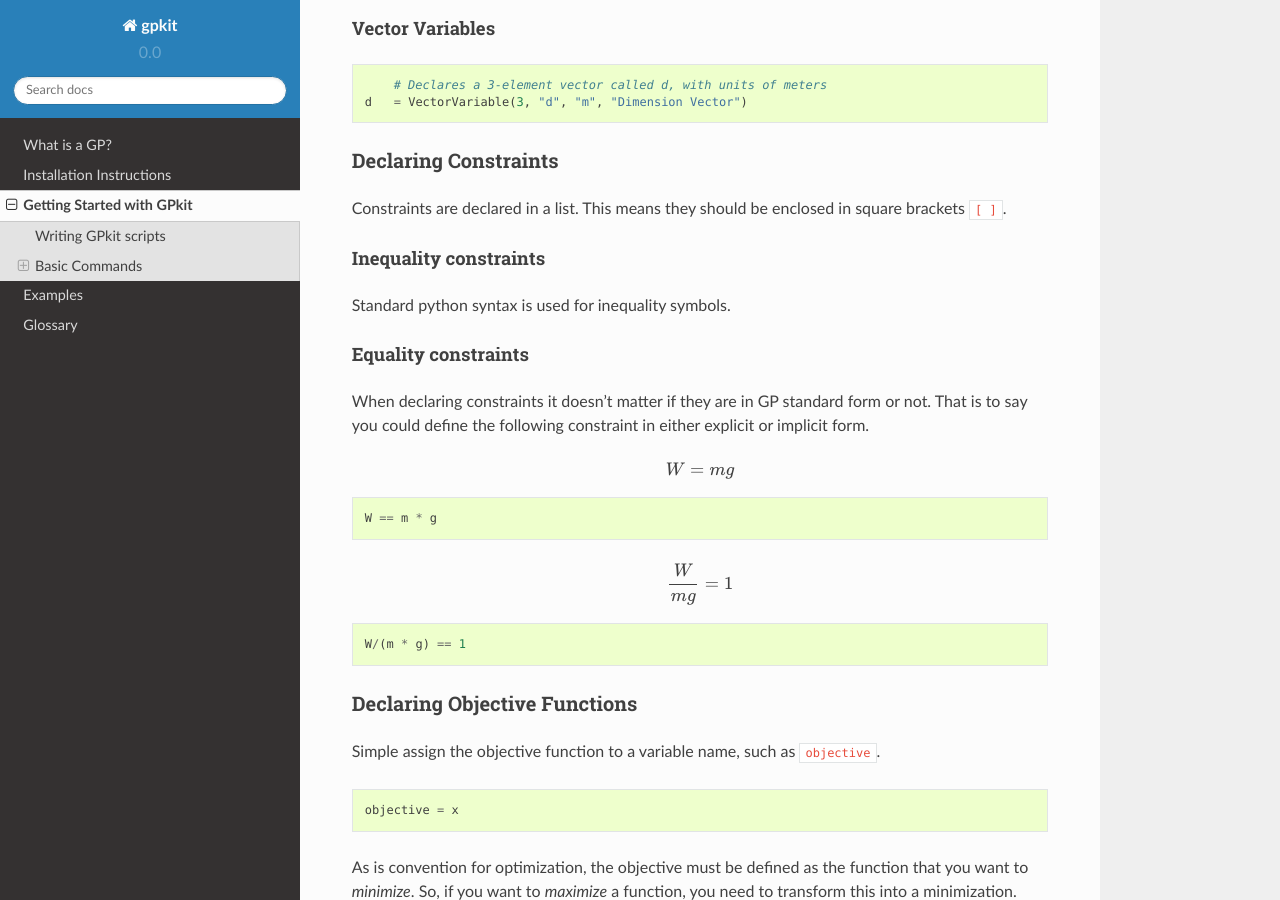
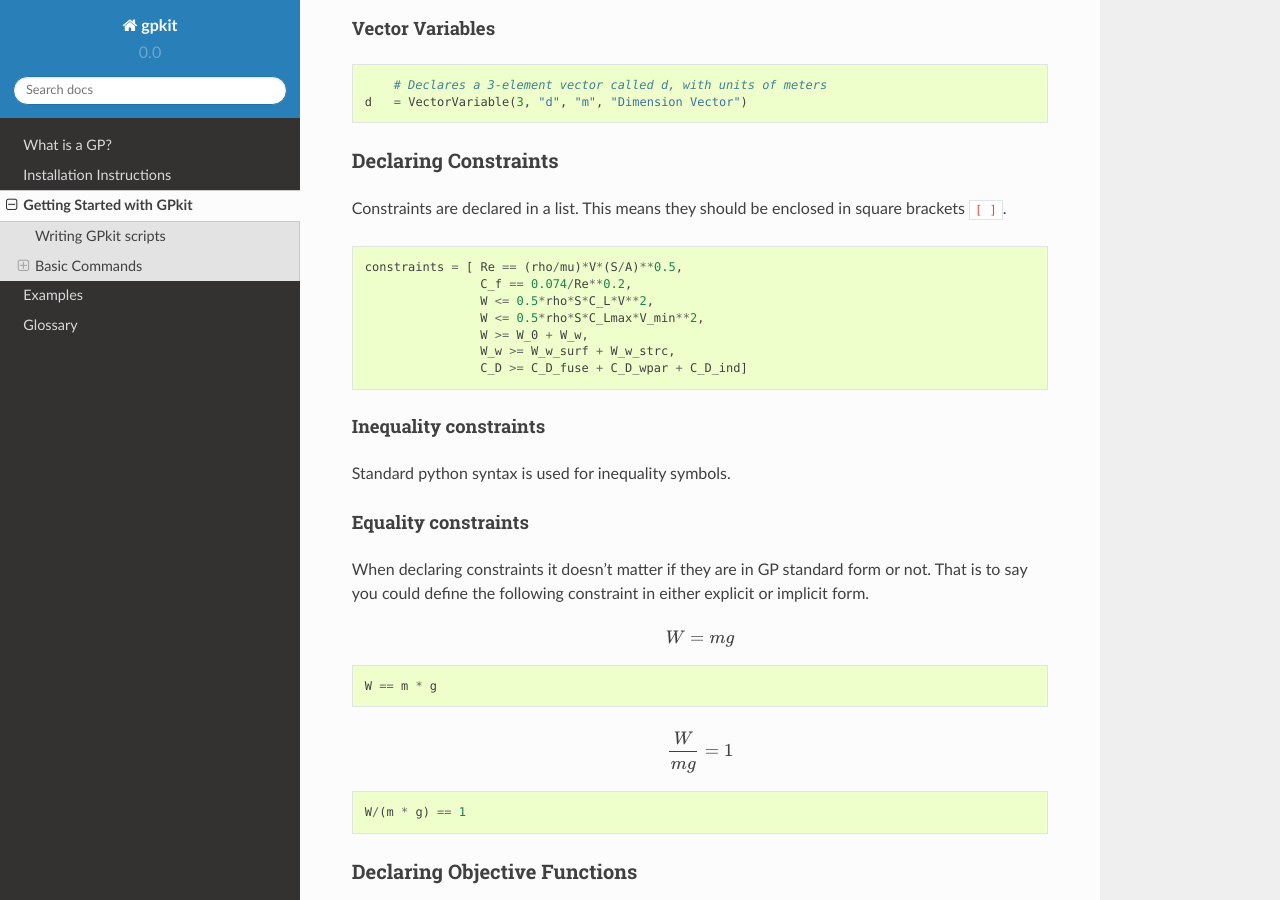
Before and after one commit to convexengineering/gpkit, a Sphinx documentation site: the page built from docs/source/gettingstarted.rst, in a window 1280 px wide and 900 px high, scrolled down 1655 px. Built offline with Sphinx 7.4.7 and the Read the Docs theme 2.0.0, drawn with Linux system fonts in a browser that asks for light colours; pages that are not in the unit, such as notebooks, are missing from menus.

Commit message:
more getting started (incomplete)

```diff
--- a/docs/source/gettingstarted.rst
+++ b/docs/source/gettingstarted.rst
@@ -51,7 +51,7 @@ Decision Variables
 ^^^^^^^^^^^^^^^^^^
 .. code-block:: python
 
-	# Declares a variable called x with units of meters
+    # Declares a variable called x with units of meters
     x = Variable('x', 'm', 'A variable called x with units of meters')
 
 Hint: make sure you have imported the class ``Variable`` beforehand.
@@ -82,7 +82,15 @@ Declaring Constraints
 ---------------------
 Constraints are declared in a list. This means they should be enclosed in square brackets ``[ ]``.
 
+.. code-block:: python
 
+    constraints = [ Re == (rho/mu)*V*(S/A)**0.5,
+                    C_f == 0.074/Re**0.2,
+                    W <= 0.5*rho*S*C_L*V**2,
+                    W <= 0.5*rho*S*C_Lmax*V_min**2,
+                    W >= W_0 + W_w,
+                    W_w >= W_w_surf + W_w_strc,
+                    C_D >= C_D_fuse + C_D_wpar + C_D_ind]
 
 Inequality constraints
 ^^^^^^^^^^^^^^^^^^^^^^
```
